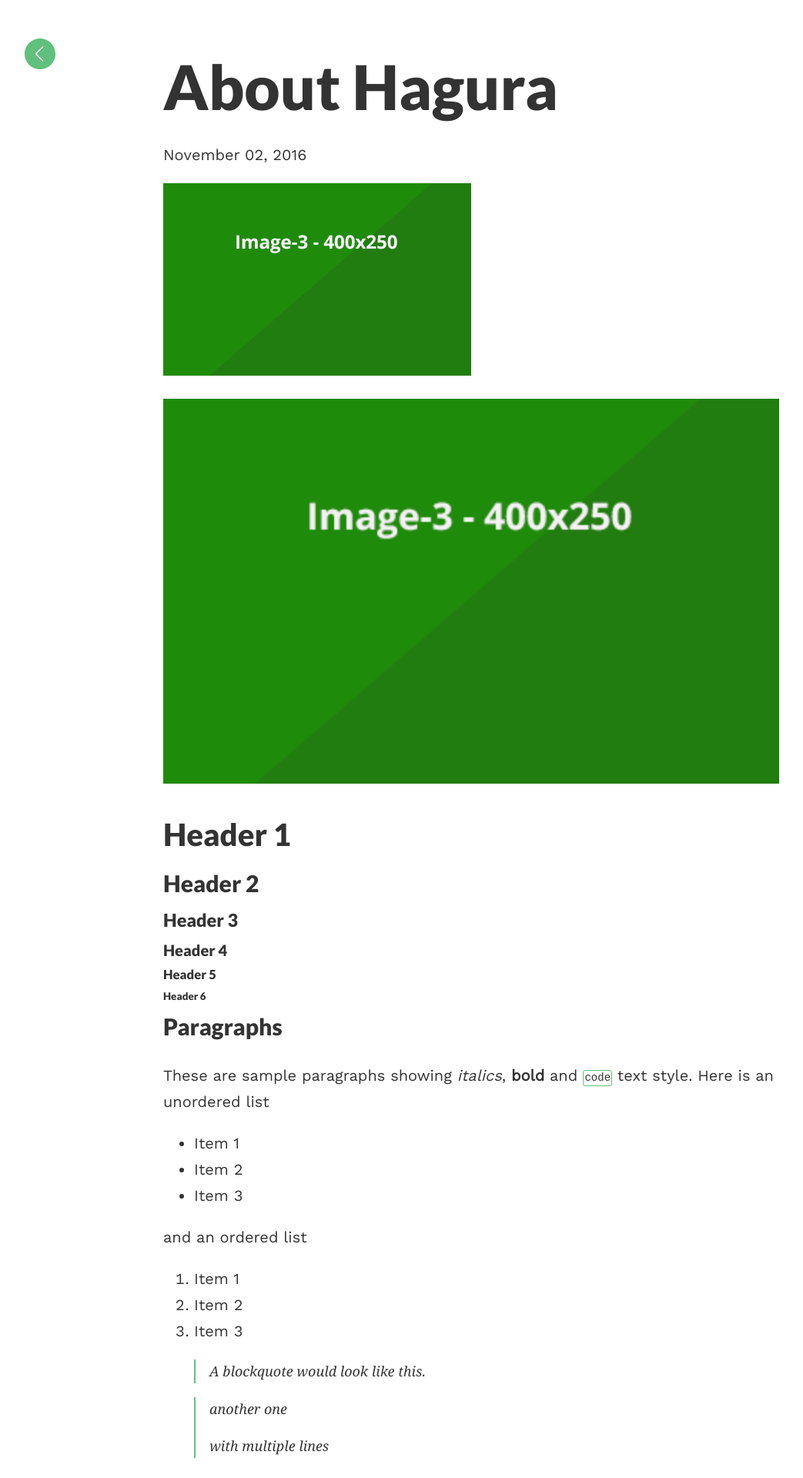
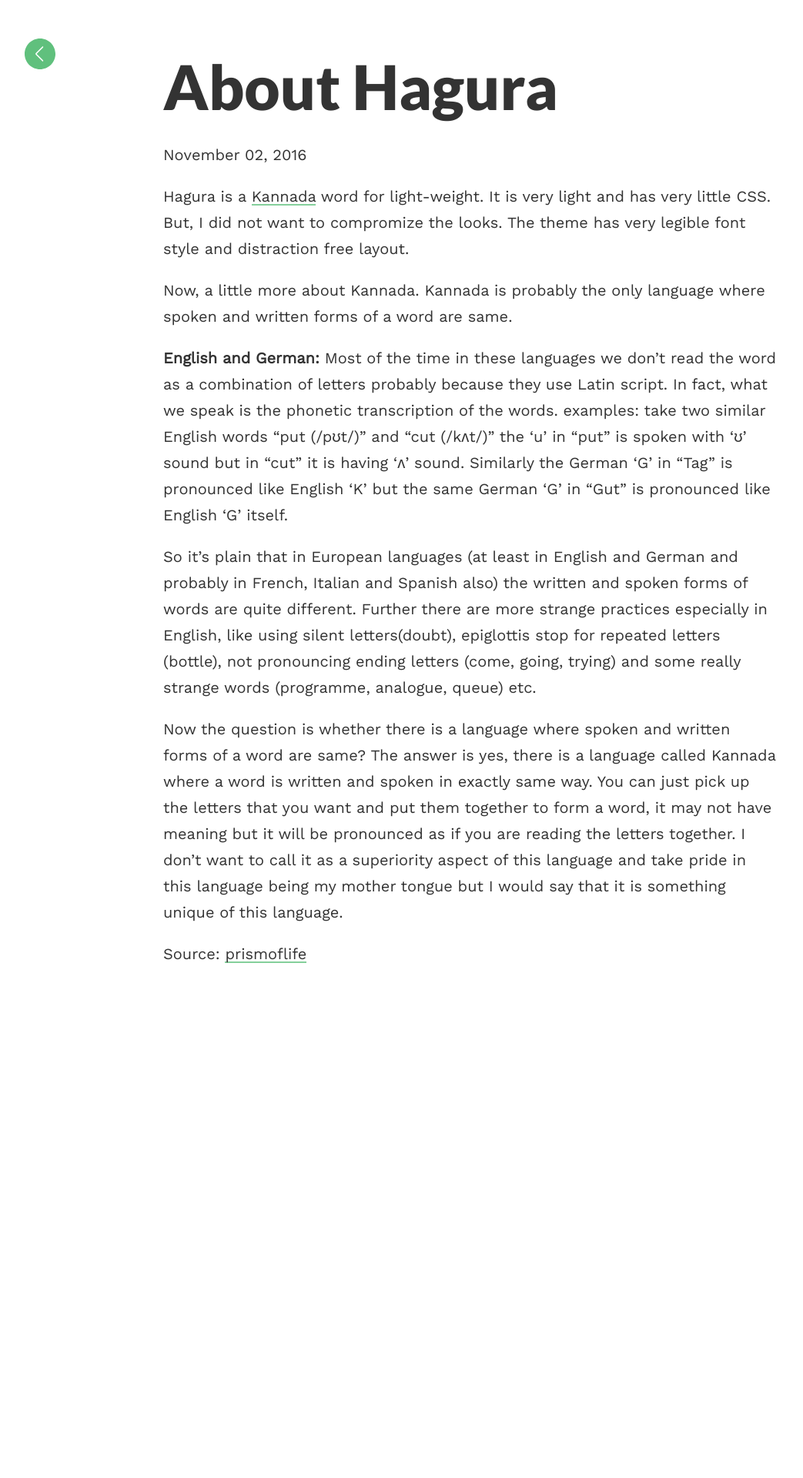
Before and after one commit to sharu725/hagura, a Jekyll site: the page built from about.md, in a window 1280 px wide. Shown: the top 1920 px of the page at 77% size, without its empty margins (18-1061 px from the left). Built offline with Jekyll 4.4.1, drawn with Linux system fonts in a browser that asks for light colours; after the commit the page ends 1296 px from its top, so only the background shows below that; some of the changed text lies outside the part shown.

Commit message:
no message

```diff
--- a/_layouts/default.html
+++ b/_layouts/default.html
@@ -11,13 +10,15 @@ layout: compress
   <link rel="stylesheet" href="{{site.baseurl}}/css/main.css">
   {% seo %}
 </head>
-<body>
+<body id="body">
   <header>
       <a href="{{site.baseurl}}/"><div class="home"></div></a>
   </header>
 
   {{ content }}
 
+<script src="{{site.baseurl}}/js/dark.js"></script>
 {% include analytics.html %}
+
 </body>
 </html>
--- a/_sass/style.scss
+++ b/_sass/style.scss
@@ -15,6 +15,7 @@ body {
         padding: 2em 1em 1em 0em;
         text-rendering: optimizeLegibility;
         height: 100%;
+    background-color: #fff;
     @include media-query($on-palm) {
         max-width: 100%;
         padding: 1em;
--- a/about.md
+++ b/about.md
@@ -5,70 +5,15 @@ date: 2016-11-02
 ---
 
 
-![sample post]({{site.baseurl}}/images/image-3.png)
+Hagura is a [Kannada](https://en.wikipedia.org/wiki/Kannada){: target="_blank"} word for light-weight. It is very light and has very little CSS. But, I did not want to compromize the looks. The theme has very legible font style and distraction free layout.
 
-![sample post]({{site.baseurl}}/images/image-3.png){: style="width: 100%"}
+Now, a little more about Kannada. Kannada is probably the only language where spoken and written forms of a word are same.
 
+**English and German:**
+Most of the time in these languages we don’t read the word as a combination of letters probably because  they use Latin script. In fact, what we speak is the phonetic transcription of the words. examples: take two similar English words “put (/pʊt/)” and “cut (/kʌt/)” the ‘u’ in “put” is spoken with ‘ʊ’ sound but in “cut” it is having ‘ʌ’ sound. Similarly the German ‘G’ in “Tag” is pronounced like English ‘K’ but  the same German ‘G’ in “Gut” is pronounced like English ‘G’ itself.
 
-# Header 1
+So it’s plain that in European languages (at least in English and German and probably in French, Italian and Spanish also) the written and spoken forms of words are quite different. Further there are more strange practices especially in English, like using silent letters(doubt), epiglottis stop for repeated letters (bottle),  not pronouncing ending letters (come, going, trying) and some really strange words (programme, analogue, queue) etc.
 
-## Header 2
+Now the question is whether there is a language where spoken and written forms of a word are same? The answer is yes, there is a language called Kannada where a word is written and spoken in exactly same way. You can just pick up the letters that you want and put them together to form a word, it may not have meaning but it will be pronounced as if you are reading the letters together. I don’t want to call it as a superiority aspect of this language and take pride in this language being my mother tongue but I would say that it is something unique of this language.
 
-### Header 3
-
-#### Header 4
-
-##### Header 5
-
-###### Header 6
-
-
-
-## Paragraphs
-
-These are sample paragraphs showing *italics*, **bold** and ``code`` text style. Here is an unordered  list
-
-* Item 1
-* Item 2
-* Item 3
-
-and an ordered list
-
-1. Item 1
-2. Item 2
-3. Item 3
-
->A blockquote would look like this.
-
-> another one
->
-> with multiple lines
-
-
-
-
-Lorem ipsum dolor sit amet, consectetur adipiscing elit, sed do eiusmod tempor incididunt ut labore et dolore magna aliqua. Ut enim ad minim veniam, quis nostrud exercitation ullamco laboris nisi ut aliquip ex ea commodo consequat. Duis aute irure dolor in reprehenderit in voluptate velit esse cillum dolore eu fugiat nulla pariatur.
-
-A code block would look like this.
-{% highlight html %}
-
-<div class="nav">
-    <ul>
-        <li>About</li>
-        <li>Contact</li>
-        <li>Project</li>
-    </ul>
-</div>
-
-
-{% endhighlight %}
-
-Sed ut perspiciatis unde omnis iste natus error sit voluptatem accusantium doloremque laudantium, totam rem aperiam, eaque ipsa quae ab illo inventore veritatis et quasi architecto beatae vitae dicta sunt explicabo. Nemo enim ipsam voluptatem quia voluptas sit aspernatur aut odit aut fugit.
-
-
-Use below code to show **Table of Contents** on a page
-
-{% highlight css %}
-* Do not remove this line (it will not be displayed)
-{:toc}
-{% endhighlight %}
+Source: [prismoflife](https://prismoflife.wordpress.com/2013/07/13/reading-exactly-what-is-written-and-writing-exactly-what-is-spoken)
```
Also changed, not shown: other parts of _layouts/default.html (+0 -1 lines), _posts/2016-09-18-hagura.md (deleted, +0 -19 lines).
